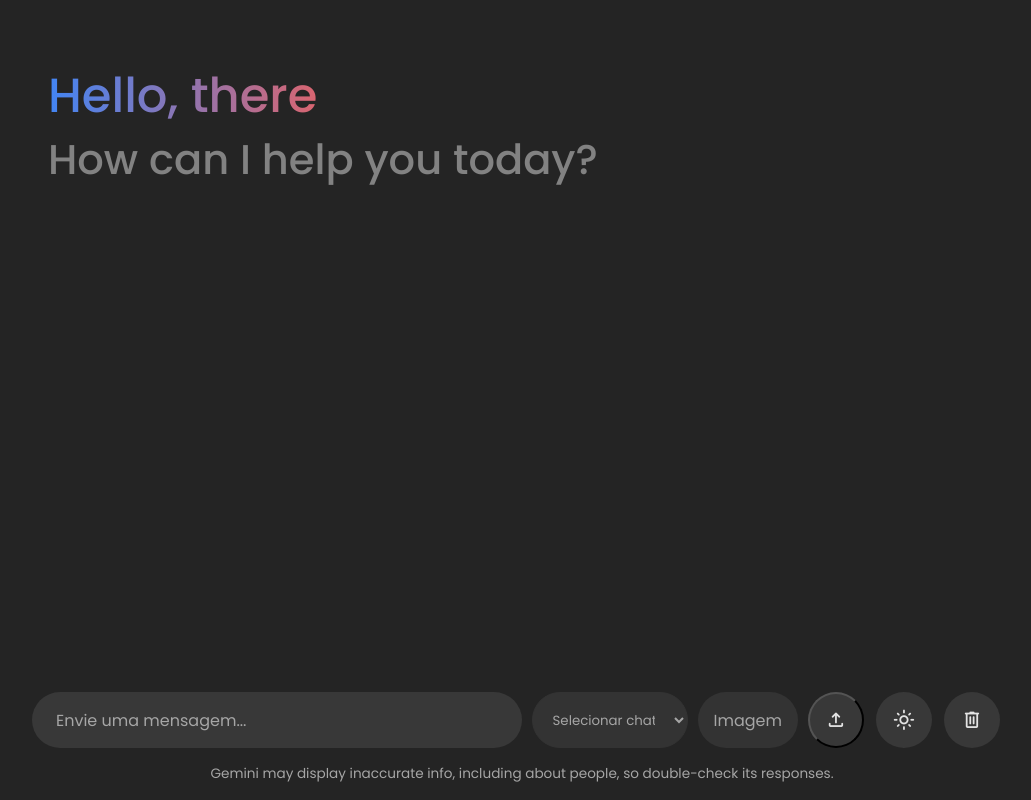
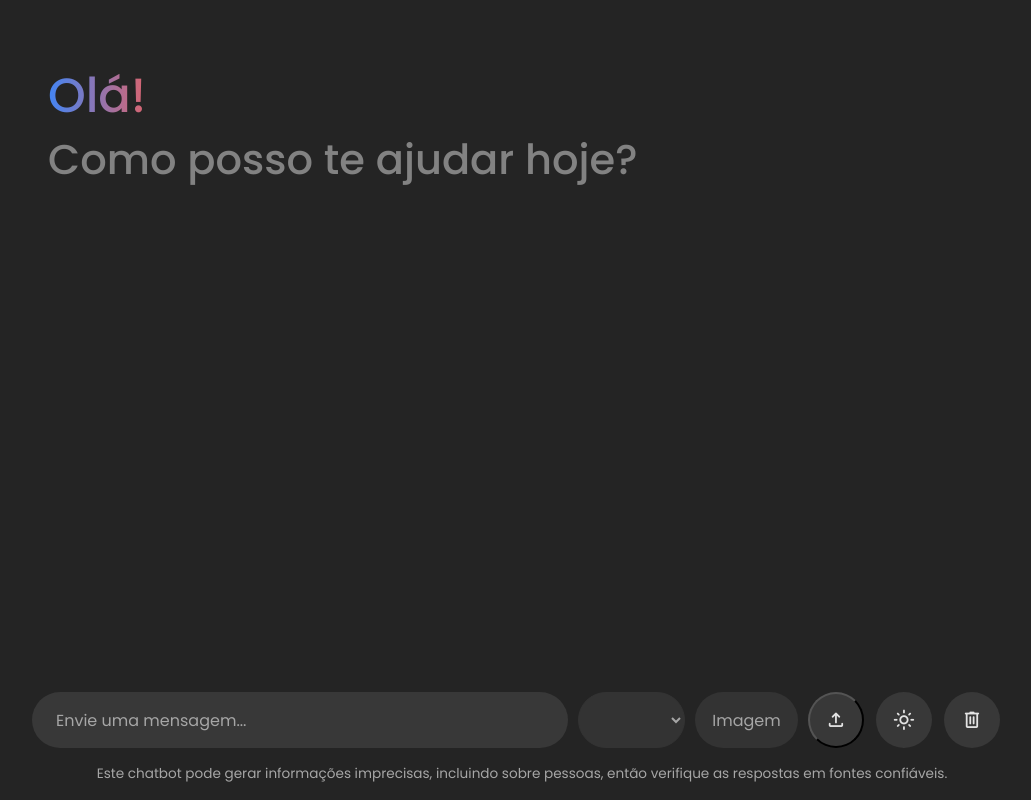
Before and after one commit to gabrielalmeid4/chatbot-gemini-v2, a website: page chatbot-gemini/index.html in a window 1280 px wide. Shown: the whole page, without its empty margins (118-1149 px from the left). Drawn offline with nearby package versions, Linux system fonts and the light colour scheme.

Commit message:
alguns fixes e mudanças na estrutura do site

```diff
--- a/chatbot-gemini/index.html
+++ b/chatbot-gemini/index.html
@@ -11,8 +11,8 @@
 <body>
       <header class="header">
     <!-- Header Greetings -->
-    <h1 class="title">Hello, there</h1>
-    <p class="subtitle">How can I help you today?</p>
+    <h1 class="title">Olá!</h1>
+    <p class="subtitle">Como posso te ajudar hoje?</p>
 
     <!-- Suggestion list -->
 
@@ -27,9 +27,6 @@
         <input type="text" placeholder="Envie uma mensagem..." class="typing-input" required />
         <button id="send-message-button" class="icon material-symbols-rounded">send</button>
         <select id="chatType" name="chatType" class="choice" required>
-          <option value="" class="choice">Selecionar chat</option>
-          <option value="tradicional" choice="choice">Tradicional</option>
-          <option value="contexto" class="choice">Contexto</option>
         </select>
         <label for="arquivo">Imagem</label>
         <input type="file" id="arquivo" name="arquivo">
@@ -42,7 +39,7 @@
       </div>
     </form>
     <p class="disclaimer-text">
-      Gemini may display inaccurate info, including about people, so double-check its responses.
+      Este chatbot pode gerar informações imprecisas, incluindo sobre pessoas, então verifique as respostas em fontes confiáveis.
     </p>
   </div>
 
--- a/chatbot-gemini/script.js
+++ b/chatbot-gemini/script.js
@@ -127,12 +127,6 @@ const showTypingEffect = (text, textElement, incomingMessageDiv) => {
 // Busca uma resposta da API baseada na mensagem do usuário
 const generateAPIResponse = async (incomingMessageDiv) => {
   let contexto = "Você é um assistente chatbot útil."
-  if (chatTypeValue === "contexto") {
-    contexto = `Você vai responder como historiador dos filmes, demonstrando conhecimento abrangente de vários gêneros de filmes e fornecer conteúdo, exemplos. Seu tom será animado e entusiasmado,
-    espalhando a alegria do cinema. Se uma pergunta não for relacionada a filmes, a resposta deverá ser: "Isso está além do meu conhecimento."
-
-`
-  }
 
   const textElement = incomingMessageDiv.querySelector(".text"); // Obter o elemento de texto
 
--- a/chatbot-gemini/server.js
+++ b/chatbot-gemini/server.js
@@ -68,5 +68,5 @@ app.post('/upload', upload.single('image'), async (req, res) => {
 
 // Faz o servidor escutar na porta definida
 app.listen(port, () => {
-  console.log(`Servidor escutando em http://localhost:${port}`);
+  console.log(`Servidor escutando...`);
 });
```
